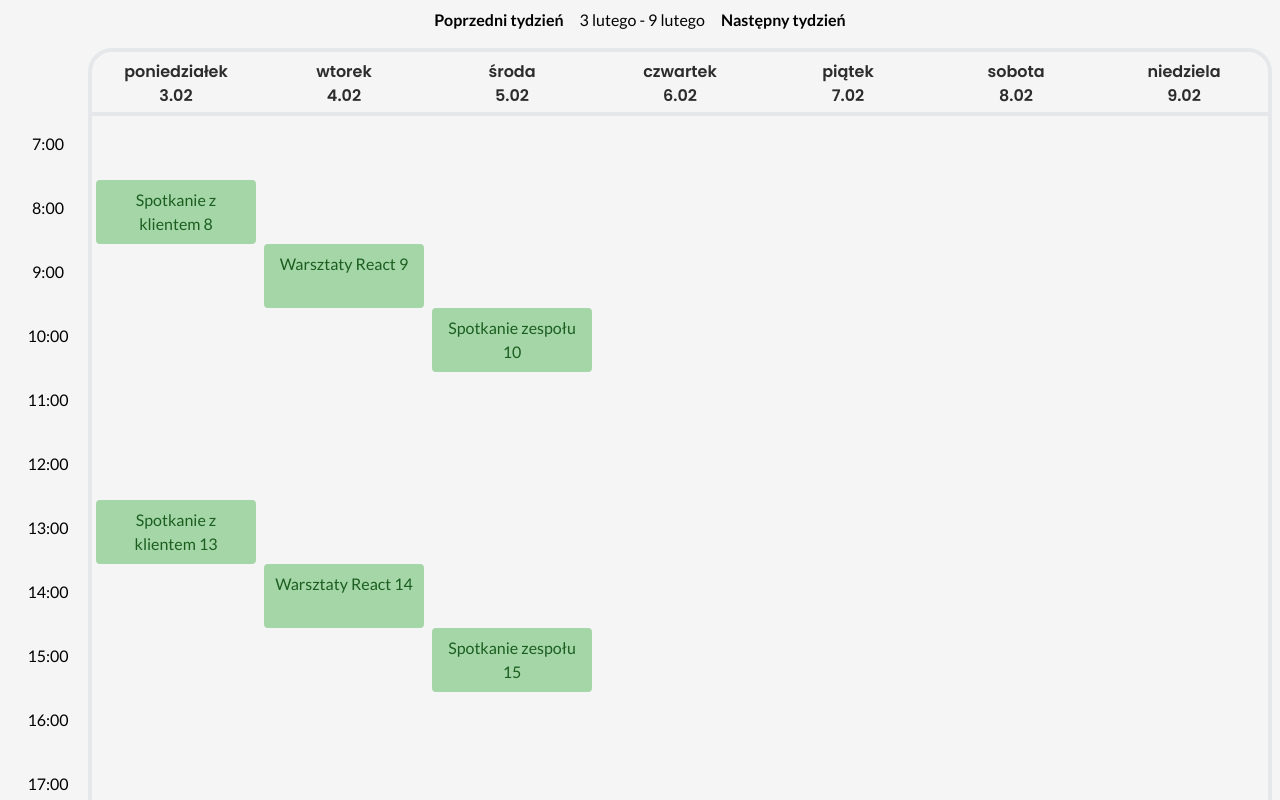
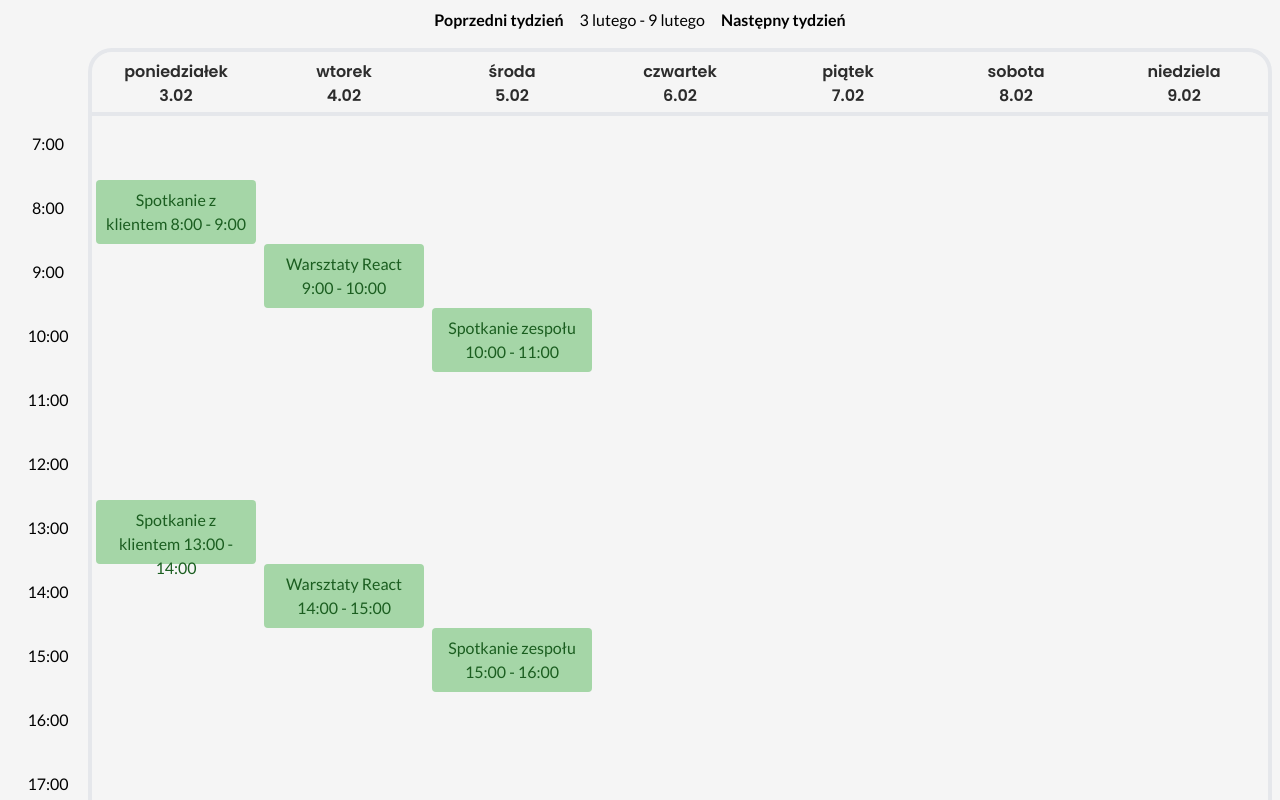
Before and after one commit to Jnlietta/weekly-calendar, a React (Create React App) app: page / in a window 1280 px wide. Shown: the top 800 px of the page. Built offline with nearby package versions, Linux system fonts and the light colour scheme.

Commit message:
Change structure of tata for events

```diff
--- a/src/components/EventsList/EventsList.tsx
+++ b/src/components/EventsList/EventsList.tsx
@@ -1,7 +1,13 @@
 import React from "react";
 
 interface EventsListProps {
-  events: { date: string; hour: number; title: string }[];
+  events: {
+    date: string;
+    hourStart: number;
+    hourEnd: number;
+    title: string;
+    status: 'busy' | 'free' | 'booked';
+  }[];
   date: Date;
   columnHours: number[];
 }
@@ -20,12 +26,12 @@ const EventsList: React.FC<EventsListProps> = ({ events, date, columnHours }) =>
                   key={eventIndex}
                   className="event-cell h-16 rounded text-center p-2 bg-primary-100 text-primary-900 absolute"
                   style={{
-                      top: `${(event.hour - columnHours[0]) * hourHeight}px`, // set the top position based on the hour
+                      top: `${(event.hourStart - columnHours[0]) * hourHeight}px`, // set the top position based on the hour
                       height: `${hourHeight}px`,
                       width: "100%",
                   }}
                 >
-                    {event.title} {event.hour}
+                    {event.title} {event.hourStart}:00 - {event.hourEnd}:00
                 </li>
             ))}
         </ul>
--- a/src/components/WeeklyCalendar/WeeklyCalendar.tsx
+++ b/src/components/WeeklyCalendar/WeeklyCalendar.tsx
@@ -8,21 +8,26 @@ import TimeColumn from '../TimeColumn/TimeColumn';
 const columnHours = Array.from({ length: 16 }, (_, i) => 7 + i);
 
 const events = [
-  { date: '2025-01-29', hour: 7, title: 'Spotkanie z klientem' },
-  { date: '2025-02-03', hour: 8, title: 'Spotkanie z klientem' },
-  { date: '2025-02-04', hour: 9, title: 'Warsztaty React' },
-  { date: '2025-02-05', hour: 10, title: 'Spotkanie zespołu' },
-  { date: '2025-02-15', hour: 11, title: 'Spotkanie zespołu' },
-  { date: '2025-01-29', hour: 12, title: 'Spotkanie z klientem' },
-  { date: '2025-02-03', hour: 13, title: 'Spotkanie z klientem' },
-  { date: '2025-02-04', hour: 14, title: 'Warsztaty React' },
-  { date: '2025-02-05', hour: 15, title: 'Spotkanie zespołu' },
-  { date: '2025-02-15', hour: 16, title: 'Spotkanie zespołu' },
-  { date: '2025-01-29', hour: 17, title: 'Spotkanie z klientem' },
-  { date: '2025-02-03', hour: 18, title: 'Spotkanie z klientem' },
-  { date: '2025-02-04', hour: 19, title: 'Warsztaty React' },
-  { date: '2025-02-05', hour: 20, title: 'Spotkanie zespołu' },
-  { date: '2025-02-15', hour: 21, title: 'Spotkanie zespołu' },
+  { date: '2025-01-29', hourStart: 7, hourEnd: 8, title: 'Spotkanie z klientem', status: 'busy' as 'busy' },
+  { date: '2025-02-03', hourStart: 8, hourEnd: 9, title: 'Spotkanie z klientem', status: 'free' as 'free' },
+  { date: '2025-02-04', hourStart: 9, hourEnd: 10, title: 'Warsztaty React', status: 'busy' as 'busy' },
+  { date: '2025-02-05', hourStart: 10, hourEnd: 11, title: 'Spotkanie zespołu', status: 'booked' as 'booked' },
+  { date: '2025-02-15', hourStart: 11, hourEnd: 12, title: 'Spotkanie zespołu', status: 'free' as 'free' },
+  { date: '2025-01-29', hourStart: 12, hourEnd: 13, title: 'Spotkanie z klientem', status: 'busy' as 'busy' },
+  { date: '2025-02-03', hourStart: 13, hourEnd: 14, title: 'Spotkanie z klientem', status: 'free' as 'free' },
+  { date: '2025-02-04', hourStart: 14, hourEnd: 15, title: 'Warsztaty React', status: 'free' as 'free' },
+  { date: '2025-02-05', hourStart: 15, hourEnd: 16, title: 'Spotkanie zespołu', status: 'busy' as 'busy' },
+  { date: '2025-02-15', hourStart: 16, hourEnd: 17, title: 'Spotkanie zespołu', status: 'free' as 'free' },
+  { date: '2025-01-29', hourStart: 17, hourEnd: 18, title: 'Spotkanie z klientem', status: 'busy' as 'busy' },
+  { date: '2025-02-03', hourStart: 18, hourEnd: 19, title: 'Spotkanie z klientem', status: 'free' as 'free' },
+  { date: '2025-02-04', hourStart: 19, hourEnd: 20, title: 'Warsztaty React', status: 'free' as 'free' },
+  { date: '2025-02-05', hourStart: 20, hourEnd: 21, title: 'Spotkanie zespołu', status: 'free' as 'free' },
+  { date: '2025-02-15', hourStart: 21, hourEnd: 22, title: 'Spotkanie zespołu', status: 'free' as 'free' },
+  { date: '2025-02-18', hourStart: 8, hourEnd: 9, title: 'Warsztaty JavaScript', status: 'free' as 'free' },
+  { date: '2025-02-19', hourStart: 10, hourEnd: 11, title: 'Spotkanie z zespołem IT', status: 'busy' as 'busy' },
+  { date: '2025-02-20', hourStart: 14, hourEnd: 15, title: 'Szkolenie UX', status: 'free' as 'free' },
+  { date: '2025-02-21', hourStart: 16, hourEnd: 17, title: 'Spotkanie z klientem', status: 'booked' as 'booked' },
+  { date: '2025-02-22', hourStart: 9, hourEnd: 10, title: 'Spotkanie zespołu', status: 'free' as 'free' },
 ];
 
 const WeeklyCalendar: React.FC = () => {
```
